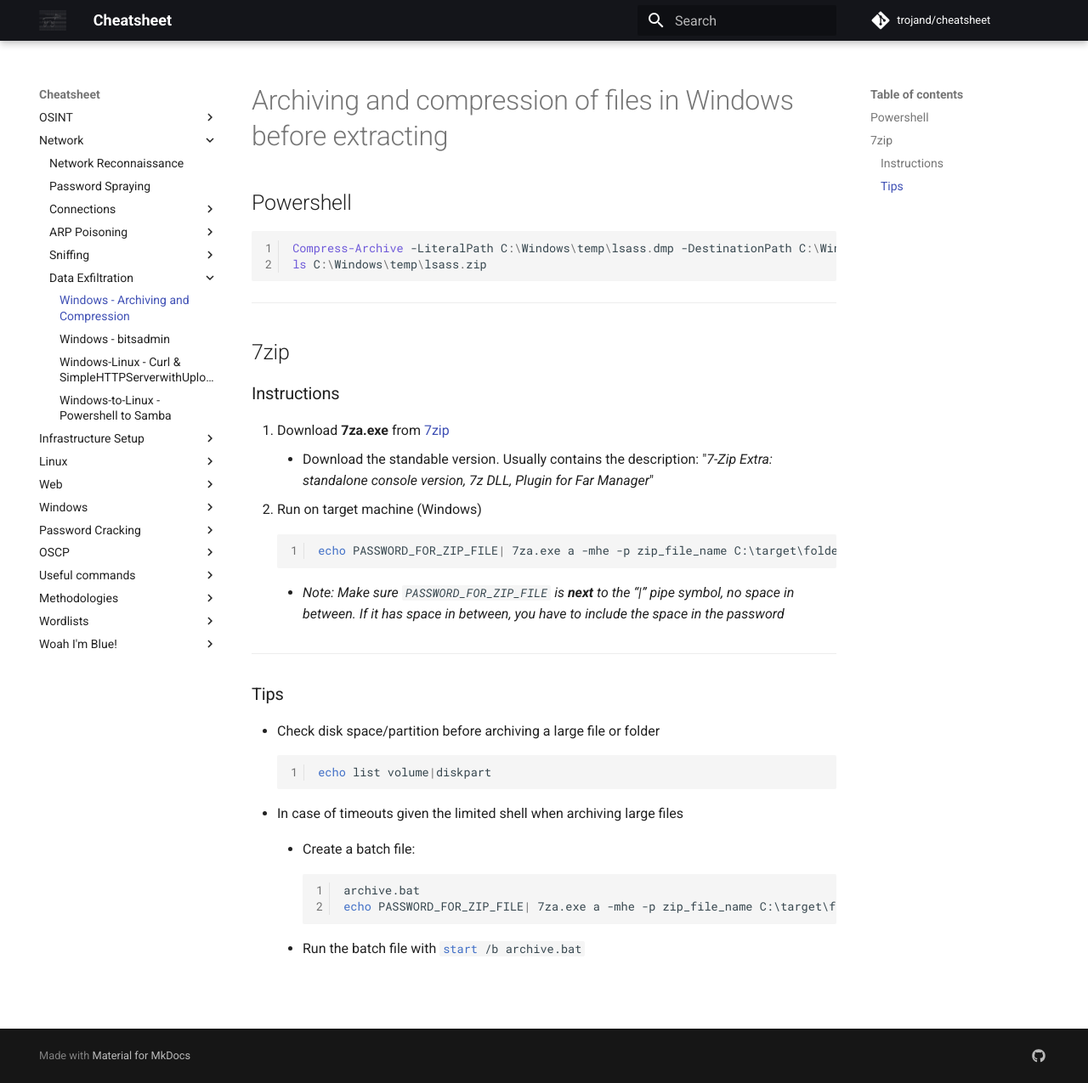
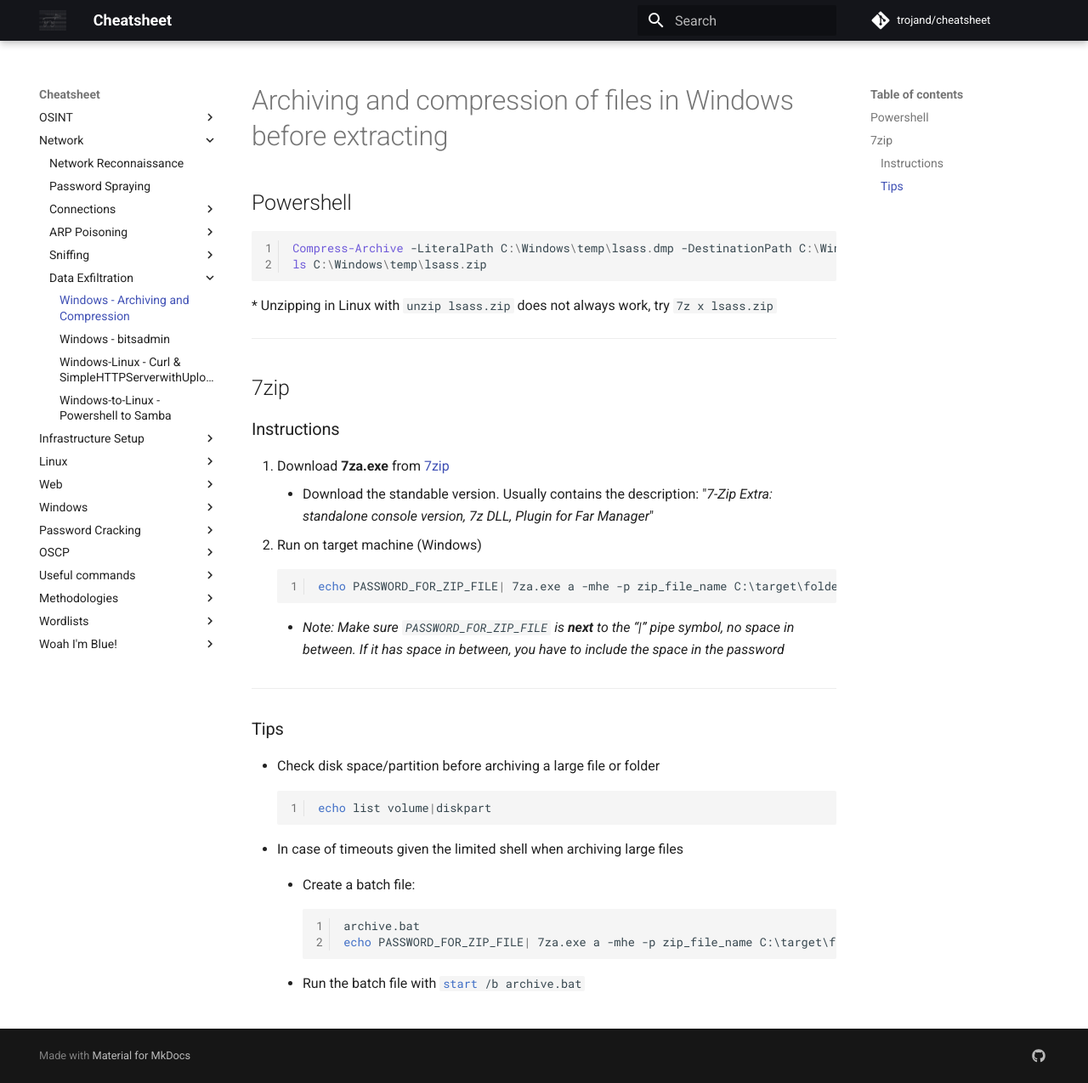
Before and after one commit to trojand/cheatsheet, an MkDocs documentation site: the page built from docs/Network/Data_Exfiltration/Windows-Archiving_and_Compression.md, in a window 1280 px wide and 1275 px high. Shown: the whole window at 85% size. Built offline with MkDocs 1.6.1 and Material for MkDocs 9.7.7, drawn with Linux system fonts in a browser that asks for light colours; comment, search, counter and statistics services are not loaded.

Commit message:
Update Windows-Archiving_and_Compression.md

````diff
--- a/docs/Network/Data_Exfiltration/Windows-Archiving_and_Compression.md
+++ b/docs/Network/Data_Exfiltration/Windows-Archiving_and_Compression.md
@@ -5,6 +5,7 @@
 Compress-Archive -LiteralPath C:\Windows\temp\lsass.dmp -DestinationPath C:\Windows\temp\lsass.zip
 ls C:\Windows\temp\lsass.zip
 ```
+* Unzipping in Linux with `unzip lsass.zip` does not always work, try `7z x lsass.zip`
 
 ---
 
````
